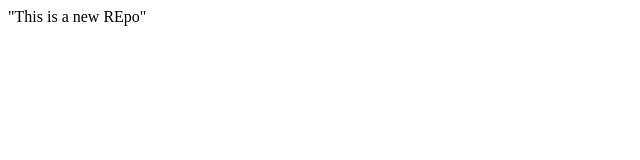
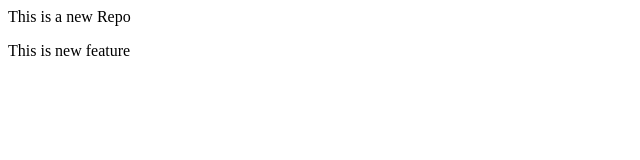
Before and after one commit to Shreyas7799/localrepo, a plain HTML site: page index.html in a window 1280 px wide. Shown: the whole page, without its empty margins (0-640 px from the left). Drawn offline with Linux system fonts and the light colour scheme.

Commit message:
Add new feature

```diff
--- a/index.html
+++ b/index.html
@@ -1 +1,2 @@
-<p>"This is a new REpo"</p>
+<p>This is a new Repo</p>
+<p>This is new feature</p>
```
